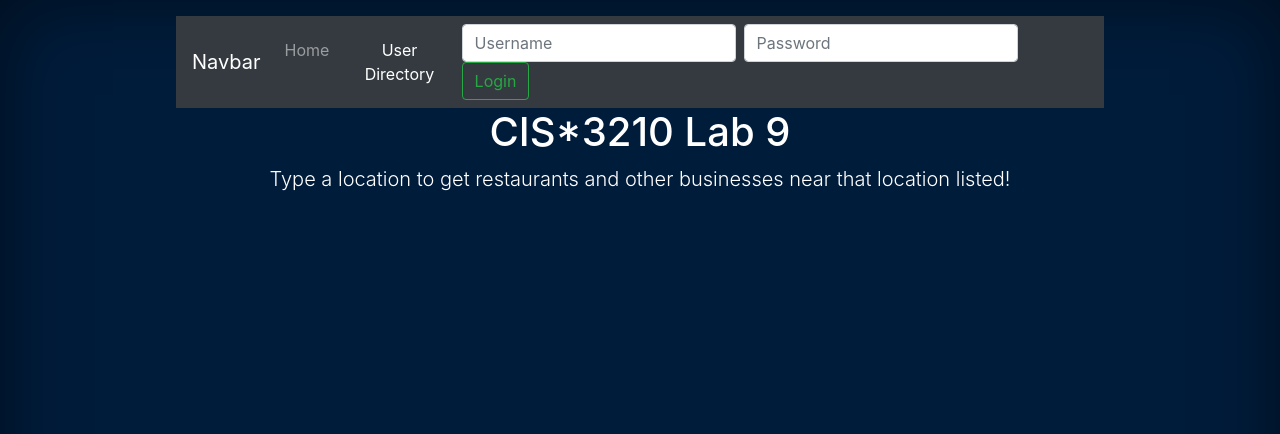
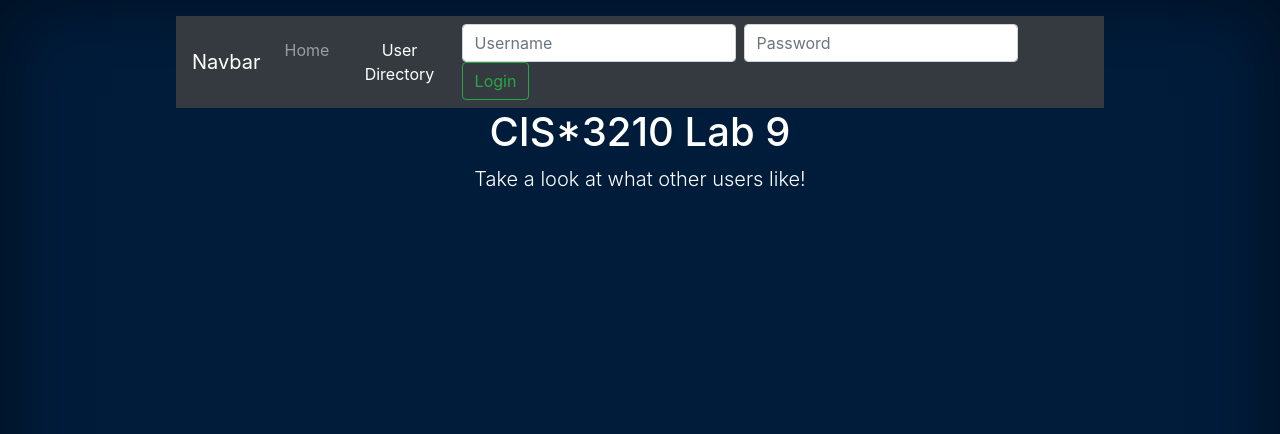
Before and after one commit to Ultrajai/CIS-3210_LabProj, a Flask app: page /userDirectory in a window 1280 px wide. Shown: the top 434 px of the page. Run offline with Flask 2, Linux system fonts and the light colour scheme; data that the repository does not hold is empty; parts of the project's set-up code (start-up, migrations or seed data) failed here and were passed over; some libraries are stand-ins or nearby versions.

Commit message:
Fixed issues

```diff
--- a/app.py
+++ b/app.py
@@ -104,7 +104,7 @@ def favourite(name=None):
     if request.method == 'POST':
         userPass = json.loads(json.dumps(request.get_json()))
 
-        if session['logged_in']:
+        if session.get('logged_in'):
             db = MySQLdb.connect(host="dursley.socs.uoguelph.ca",
                              user="ajai",
                              passwd="1015577",
--- a/static/js/directory.js
+++ b/static/js/directory.js
@@ -1,12 +1,12 @@
 const users = [];
 const delay = ms => new Promise(res => setTimeout(res, ms));
-
-/**/
+let modalNum = 0;
 
 
 function loadFavourites(element){
 
-  $(element).hide()
+  $(element).hide();
+  $("#container"+element.attributes['data-place'].value).append('<div class="spinner-border text-primary" role="status"><span class="sr-only">Loading...</span></div>');
 
   $.ajax({
     type: "PUT",
@@ -20,10 +20,10 @@ function loadFavourites(element){
       let rows = [];
       let modals = [];
 
+
       for (var i = 0; i < response.ids.length; i++) {
 
         id = response.ids[i][0];
-        console.log(id)
 
         await $.ajax({
           type: "POST",
@@ -34,15 +34,15 @@ function loadFavourites(element){
           success: function(result){
             if(favourited.includes(response.ids[i][0]))
             {
-              const cardHtml ='<div class="card blackText"><img class="card-img-top" width="208" height="208" src="' + result.image_url + '" alt="Card image cap"><div class="card-body"><h5 class="card-title">' + result.name + '</h5><a href="#" class="btn btn-primary" data-toggle="modal" data-target="#modal' + i + '">Reviews</a><button data-id="' + result.id + '" data-favourited="true" type="button" onclick="favourite(this)" class="btn btn-outline-primary active"><svg width="1em" height="1em" viewBox="0 0 16 16" class="bi bi-heart" fill="currentColor" xmlns="http://www.w3.org/2000/svg"><path fill-rule="evenodd" d="M8 2.748l-.717-.737C5.6.281 2.514.878 1.4 3.053c-.523 1.023-.641 2.5.314 4.385.92 1.815 2.834 3.989 6.286 6.357 3.452-2.368 5.365-4.542 6.286-6.357.955-1.886.838-3.362.314-4.385C13.486.878 10.4.28 8.717 2.01L8 2.748zM8 15C-7.333 4.868 3.279-3.04 7.824 1.143c.06.055.119.112.176.171a3.12 3.12 0 0 1 .176-.17C12.72-3.042 23.333 4.867 8 15z"></path></svg></button></div></div>';
-              let modalHtml = '<div class="modal fade blackText" id="modal' + i + '" tabindex="-1" role="dialog" aria-labelledby="exampleModalLongTitle" aria-hidden="true"><div class="modal-dialog" role="document"><div class="modal-content"><div class="modal-header"><h5 class="modal-title" id="modalTitle">' + result.name + '</h5><button type="button" class="close" data-dismiss="modal" aria-label="Close"><span aria-hidden="true">&times;</span></button></div><div class="modal-body" id="modalBody"><a type="button" class="btn btn-link" href="' + result.url + '">Yelp Page</a><h1>Reviews</h1><button type="button" class="btn btn-primary" onclick="loadReviews(this)" data-to="reviewBody' + i + '" data-id="' + result.id + '">Load Reviews</button><div id="reviewBody' + i + '"></div></div><div class="modal-footer"><button type="button" class="btn btn-secondary" data-dismiss="modal">Close</button></div></div></div></div>';
+              const cardHtml ='<div class="card blackText"><img class="card-img-top" width="208" height="208" src="' + result.image_url + '" alt="Card image cap"><div class="card-body"><h5 class="card-title">' + result.name + '</h5><a href="#" class="btn btn-primary" data-toggle="modal" data-target="#modal' + modalNum + i + '">Reviews</a><button data-id="' + result.id + '" data-favourited="true" type="button" onclick="favourite(this)" class="btn btn-outline-primary active"><svg width="1em" height="1em" viewBox="0 0 16 16" class="bi bi-heart" fill="currentColor" xmlns="http://www.w3.org/2000/svg"><path fill-rule="evenodd" d="M8 2.748l-.717-.737C5.6.281 2.514.878 1.4 3.053c-.523 1.023-.641 2.5.314 4.385.92 1.815 2.834 3.989 6.286 6.357 3.452-2.368 5.365-4.542 6.286-6.357.955-1.886.838-3.362.314-4.385C13.486.878 10.4.28 8.717 2.01L8 2.748zM8 15C-7.333 4.868 3.279-3.04 7.824 1.143c.06.055.119.112.176.171a3.12 3.12 0 0 1 .176-.17C12.72-3.042 23.333 4.867 8 15z"></path></svg></button></div></div>';
+              let modalHtml = '<div class="modal fade blackText" id="modal' + modalNum + i + '" tabindex="-1" role="dialog" aria-labelledby="exampleModalLongTitle" aria-hidden="true"><div class="modal-dialog" role="document"><div class="modal-content"><div class="modal-header"><h5 class="modal-title" id="modalTitle">' + result.name + '</h5><button type="button" class="close" data-dismiss="modal" aria-label="Close"><span aria-hidden="true">&times;</span></button></div><div class="modal-body" id="modalBody"><a type="button" class="btn btn-link" href="' + result.url + '">Yelp Page</a><h1>Reviews</h1><button type="button" class="btn btn-primary" onclick="loadReviews(this)" data-to="reviewBody' + modalNum + i + '" data-id="' + result.id + '">Load Reviews</button><div id="reviewBody' + modalNum + i + '"></div></div><div class="modal-footer"><button type="button" class="btn btn-secondary" data-dismiss="modal">Close</button></div></div></div></div>';
 
               cards.push(cardHtml);
               modals.push(modalHtml);
             }
             else {
-              const cardHtml ='<div class="card blackText"><img class="card-img-top" width="208" height="208" src="' + result.image_url + '" alt="Card image cap"><div class="card-body"><h5 class="card-title">' + result.name + '</h5><a href="#" class="btn btn-primary" data-toggle="modal" data-target="#modal' + i + '">Reviews</a><button data-id="' + result.id + '" data-favourited="false" type="button" onclick="favourite(this)" class="btn btn-outline-primary"><svg width="1em" height="1em" viewBox="0 0 16 16" class="bi bi-heart" fill="currentColor" xmlns="http://www.w3.org/2000/svg"><path fill-rule="evenodd" d="M8 2.748l-.717-.737C5.6.281 2.514.878 1.4 3.053c-.523 1.023-.641 2.5.314 4.385.92 1.815 2.834 3.989 6.286 6.357 3.452-2.368 5.365-4.542 6.286-6.357.955-1.886.838-3.362.314-4.385C13.486.878 10.4.28 8.717 2.01L8 2.748zM8 15C-7.333 4.868 3.279-3.04 7.824 1.143c.06.055.119.112.176.171a3.12 3.12 0 0 1 .176-.17C12.72-3.042 23.333 4.867 8 15z"></path></svg></button></div></div>';
-              let modalHtml = '<div class="modal fade blackText" id="modal' + i + '" tabindex="-1" role="dialog" aria-labelledby="exampleModalLongTitle" aria-hidden="true"><div class="modal-dialog" role="document"><div class="modal-content"><div class="modal-header"><h5 class="modal-title" id="modalTitle">' + result.name + '</h5><button type="button" class="close" data-dismiss="modal" aria-label="Close"><span aria-hidden="true">&times;</span></button></div><div class="modal-body" id="modalBody"><a type="button" class="btn btn-link" href="' + result.url + '">Yelp Page</a><h1>Reviews</h1><button type="button" class="btn btn-primary" onclick="loadReviews(this)" data-to="reviewBody' + i + '" data-id="' + result.id + '">Load Reviews</button><div id="reviewBody' + i + '"></div></div><div class="modal-footer"><button type="button" class="btn btn-secondary" data-dismiss="modal">Close</button></div></div></div></div>';
+              const cardHtml ='<div class="card blackText"><img class="card-img-top" width="208" height="208" src="' + result.image_url + '" alt="Card image cap"><div class="card-body"><h5 class="card-title">' + result.name + '</h5><a href="#" class="btn btn-primary" data-toggle="modal" data-target="#modal' + modalNum + i + '">Reviews</a><button data-id="' + result.id + '" data-favourited="false" type="button" onclick="favourite(this)" class="btn btn-outline-primary"><svg width="1em" height="1em" viewBox="0 0 16 16" class="bi bi-heart" fill="currentColor" xmlns="http://www.w3.org/2000/svg"><path fill-rule="evenodd" d="M8 2.748l-.717-.737C5.6.281 2.514.878 1.4 3.053c-.523 1.023-.641 2.5.314 4.385.92 1.815 2.834 3.989 6.286 6.357 3.452-2.368 5.365-4.542 6.286-6.357.955-1.886.838-3.362.314-4.385C13.486.878 10.4.28 8.717 2.01L8 2.748zM8 15C-7.333 4.868 3.279-3.04 7.824 1.143c.06.055.119.112.176.171a3.12 3.12 0 0 1 .176-.17C12.72-3.042 23.333 4.867 8 15z"></path></svg></button></div></div>';
+              let modalHtml = '<div class="modal fade blackText" id="modal' + modalNum + i + '" tabindex="-1" role="dialog" aria-labelledby="exampleModalLongTitle" aria-hidden="true"><div class="modal-dialog" role="document"><div class="modal-content"><div class="modal-header"><h5 class="modal-title" id="modalTitle">' + result.name + '</h5><button type="button" class="close" data-dismiss="modal" aria-label="Close"><span aria-hidden="true">&times;</span></button></div><div class="modal-body" id="modalBody"><a type="button" class="btn btn-link" href="' + result.url + '">Yelp Page</a><h1>Reviews</h1><button type="button" class="btn btn-primary" onclick="loadReviews(this)" data-to="reviewBody' + modalNum + i + '" data-id="' + result.id + '">Load Reviews</button><div id="reviewBody' + modalNum + i + '"></div></div><div class="modal-footer"><button type="button" class="btn btn-secondary" data-dismiss="modal">Close</button></div></div></div></div>';
 
               cards.push(cardHtml);
               modals.push(modalHtml);
@@ -52,6 +52,9 @@ function loadFavourites(element){
 
         await delay(2000); // delay 2 seconds
       }
+
+      modalNum += response.ids.length;
+      console.log(modalNum)
 
       for (let j = 0; j < cards.length;) {
         let rowHtml = '<div class="card-deck">';
@@ -71,6 +74,8 @@ function loadFavourites(element){
         rowHtml = rowHtml + '</div>';
         rows.push(rowHtml);
       }
+
+      $("#container"+element.attributes['data-place'].value).empty()
 
       for (let j = 0; j < rows.length; j++) {
         $("#container"+element.attributes['data-place'].value).append(rows[j]);
--- a/templates/index.html
+++ b/templates/index.html
@@ -39,7 +39,7 @@
 						<input id="password" class="form-control mr-sm-2" type="Password" placeholder="Password" aria-label="Password">
 			      <button id="Login" class="btn btn-outline-success my-2 my-sm-0" type="button">Login</button>
 						{% else %}
-						Welcome <span id="user">{{ session['username'] }}</span>!
+						<div class="my-2 my-sm-0" style="padding-right:5px">Welcome {{ session['username'] }}!<span hidden id="user">{{ session['username'] }}</span></div>
 						<button id="Logout" class="btn btn-outline-success my-2 my-sm-0" type="button">Logout</button>
 						{% endif %}
 			    </div>
--- a/templates/userDirectory.html
+++ b/templates/userDirectory.html
@@ -39,7 +39,7 @@
 						<input id="password" class="form-control mr-sm-2" type="Password" placeholder="Password" aria-label="Password">
 			      <button id="Login" class="btn btn-outline-success my-2 my-sm-0" type="button">Login</button>
 						{% else %}
-						Welcome <span id="user">{{ session['username'] }}</span>!
+						<div class="my-2 my-sm-0" style="padding-right:5px">Welcome {{ session['username'] }}!<span hidden id="user">{{ session['username'] }}</span></div>
 						<button id="Logout" class="btn btn-outline-success my-2 my-sm-0" type="button">Logout</button>
 						{% endif %}
 			    </div>
@@ -49,7 +49,7 @@
 			<main role="main" class="inner cover">
 				<h1 class="cover-heading">CIS*3210 Lab 9</h1>
 				<div>
-					<p class="lead">Type a location to get restaurants and other businesses near that location listed!</p>
+					<p class="lead">Take a look at what other users like!</p>
 				</div>
 				<br>
 				<div id="accordion">
```
